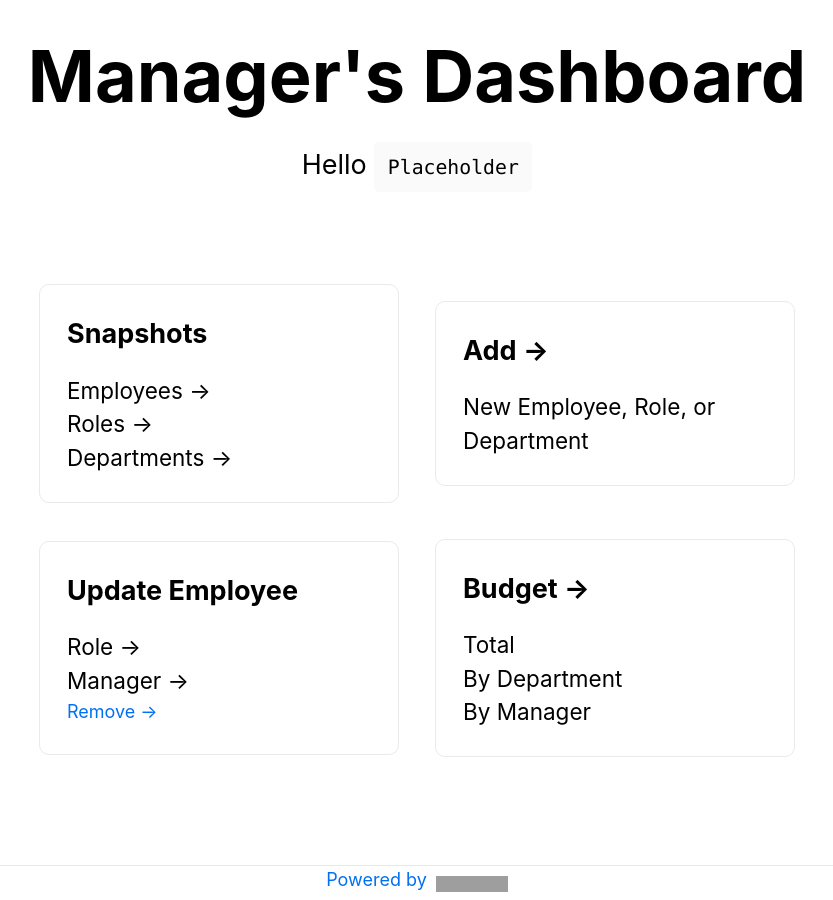
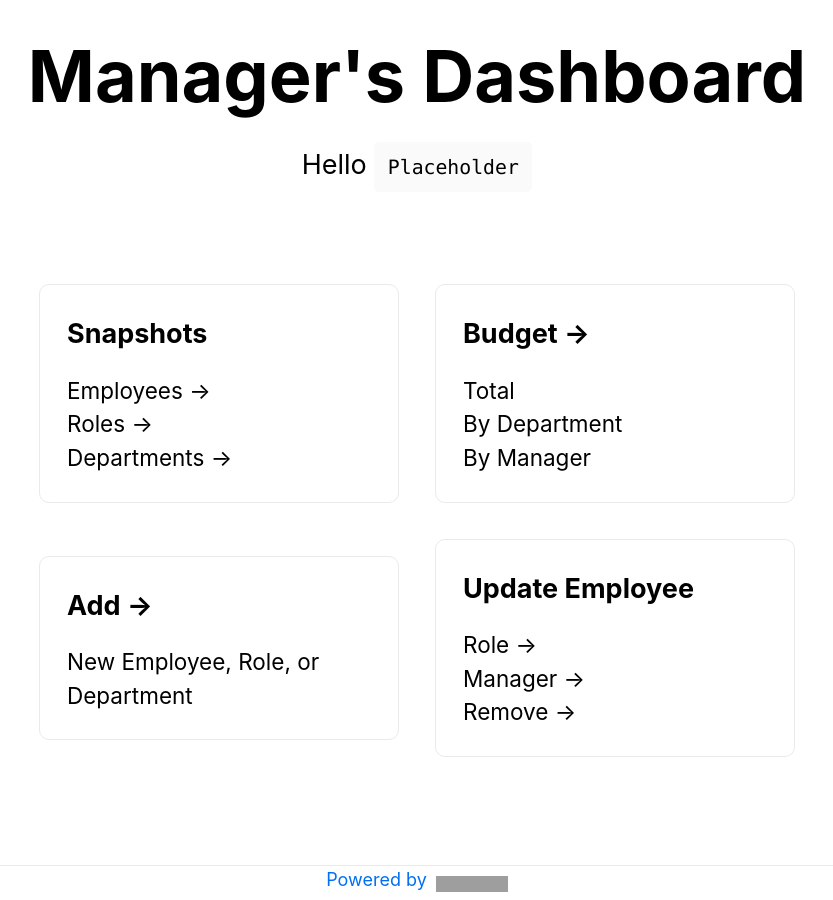
Before and after one commit to rsowald/EmployeeTrackerCMS, a Next.js app in the folder employee-tracker/: page / in a window 1280 px wide. Shown: the whole page, without its empty margins (223-1056 px from the left). Built offline with nearby package versions, Linux system fonts and the light colour scheme; grey boxes are pictures that could not be loaded.

Commit message:
moving nav to global layout

```diff
--- a/employee-tracker/pages/index.js
+++ b/employee-tracker/pages/index.js
@@ -24,11 +24,20 @@ export default function Home() {
 
         <div className={styles.grid}>
 
-          <a href="https://nextjs.org/learn" className={styles.card}>
+          <a href="/view" className={styles.card}>
             <h2>Snapshots</h2>
             <p>Employees &rarr;</p>
             <p>Roles &rarr;</p>
             <p>Departments &rarr;</p>
+          </a>
+
+          <a
+            href="/budget" className={styles.card}
+          >
+            <h2>Budget &rarr;</h2>
+            <p>Total</p>
+            <p>By Department</p>
+            <p>By Manager</p>
           </a>
 
           <a href="/add" className={styles.card}>
@@ -36,24 +45,13 @@ export default function Home() {
             <p>New Employee, Role, or Department</p>
           </a>
 
-          <a
-            href="https://github.com/vercel/next.js/tree/master/examples"
-            className={styles.card}>
+          <a href="/remove" className={styles.card}>
             <h2>Update Employee</h2>
             <p>Role &rarr;</p>
             <p>Manager &rarr;</p>
-            <a href="/remove">Remove &rarr;</a>
+            <p>Remove &rarr;</p>
           </a>
 
-          <a
-            href="https://vercel.com/new?utm_source=create-next-app&utm_medium=default-template&utm_campaign=create-next-app"
-            className={styles.card}
-          >
-            <h2>Budget &rarr;</h2>
-            <p>Total</p>
-            <p>By Department</p>
-            <p>By Manager</p>
-          </a>
         </div>
       </main>
 
--- a/employee-tracker/pages/remove.js
+++ b/employee-tracker/pages/remove.js
@@ -9,11 +9,6 @@ export default function Removing() {
             <Head>
                 <title>Remove</title>
             </Head>
-            <nav>
-                <Link href="/">
-                    <a>Back to home</a>
-                </Link>
-            </nav>
             <h1>Pruning Your Business</h1>
             <h2>Remove An Employee</h2>
             <DeleteButton />
```
Also changed, not shown: employee-tracker/components/layout.js (+10 -2 lines), employee-tracker/pages/add.js (+1 -6 lines).
